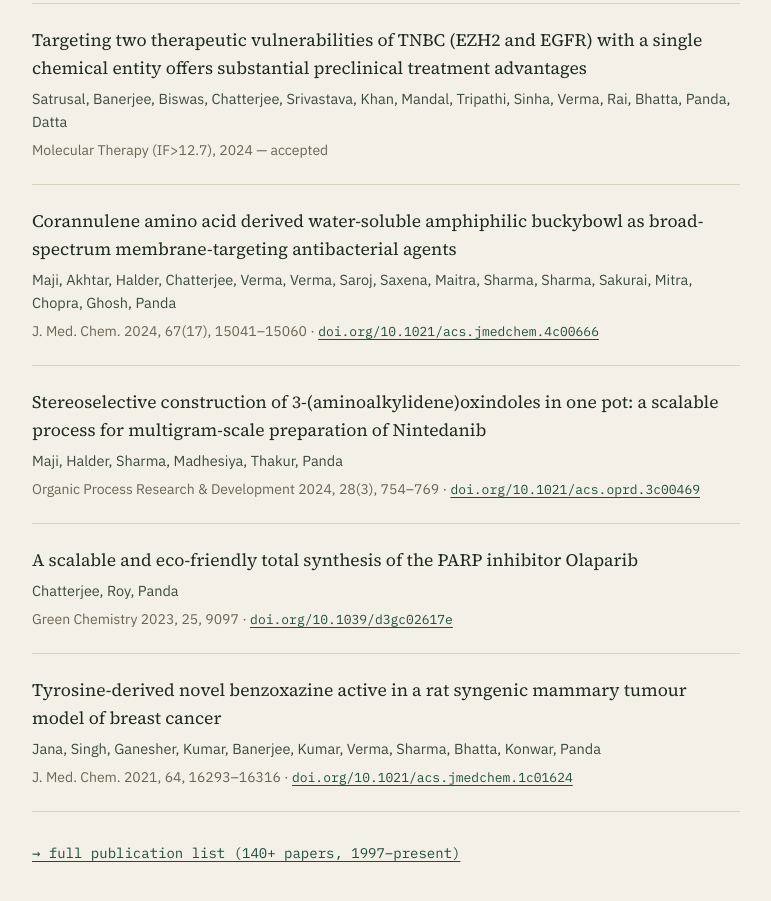
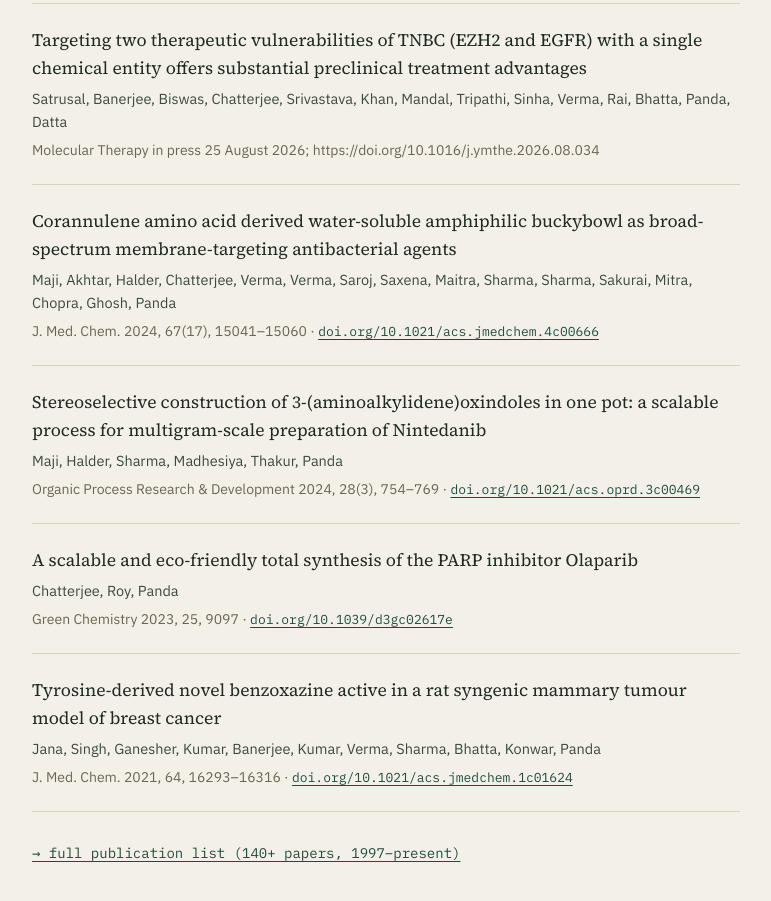
Before and after one commit to madhusnuhi01/gautam-panda-portfolio, a plain HTML site: page index.html in a window 1280 px wide. Shown: the part 6476-7377 px from the top of the page, without its empty margins (392-1163 px from the left). Drawn offline with Linux system fonts and the light colour scheme.

Commit message:
Update index.html

```diff
--- a/index.html
+++ b/index.html
@@ -247,7 +247,7 @@
             <li class="pub">
               <div class="pub-title">Targeting two therapeutic vulnerabilities of TNBC (EZH2 and EGFR) with a single chemical entity offers substantial preclinical treatment advantages</div>
               <div class="pub-authors">Satrusal, Banerjee, Biswas, Chatterjee, Srivastava, Khan, Mandal, Tripathi, Sinha, Verma, Rai, Bhatta, Panda, Datta</div>
-              <div class="pub-meta">Molecular Therapy (IF&gt;12.7), 2024 — accepted</div>
+              <div class="pub-meta">Molecular Therapy in press 25 August 2026; https://doi.org/10.1016/j.ymthe.2026.08.034</div>
             </li>
             <li class="pub">
               <div class="pub-title">Corannulene amino acid derived water-soluble amphiphilic buckybowl as broad-spectrum membrane-targeting antibacterial agents</div>
```
